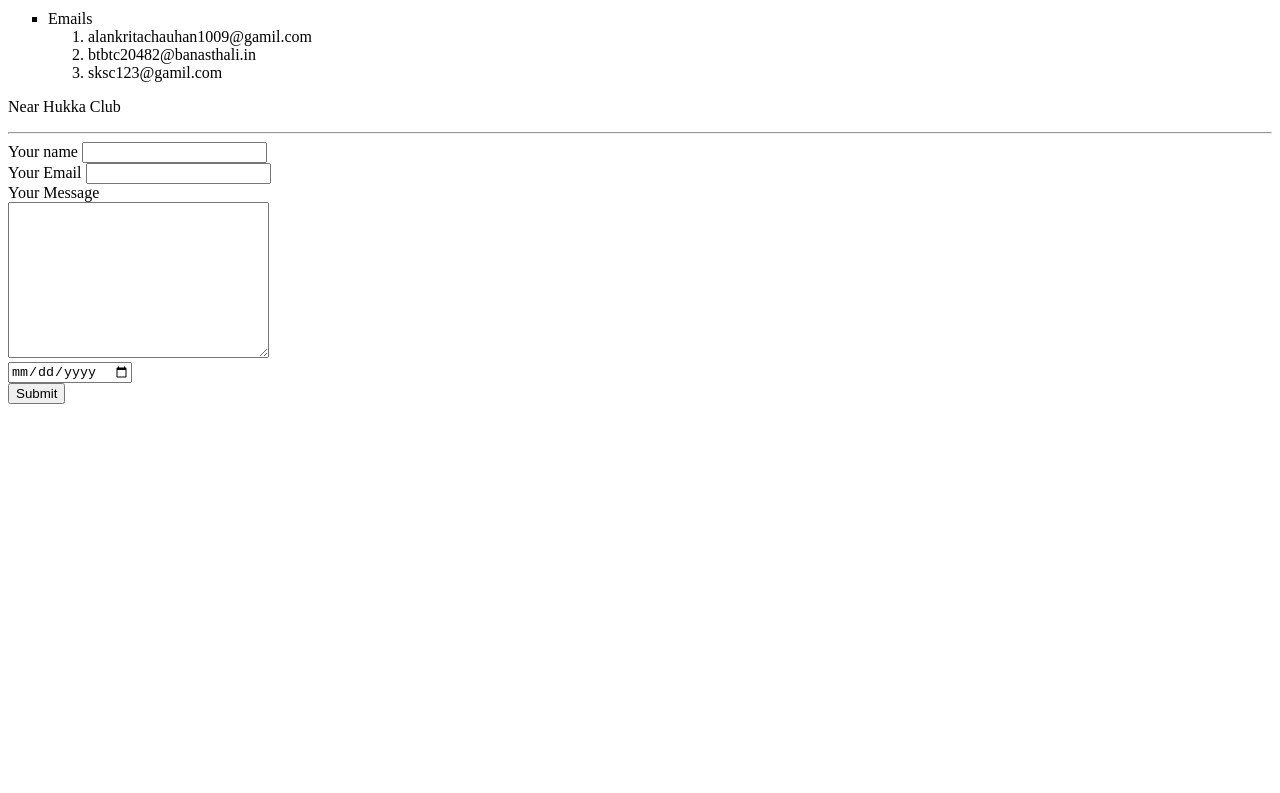
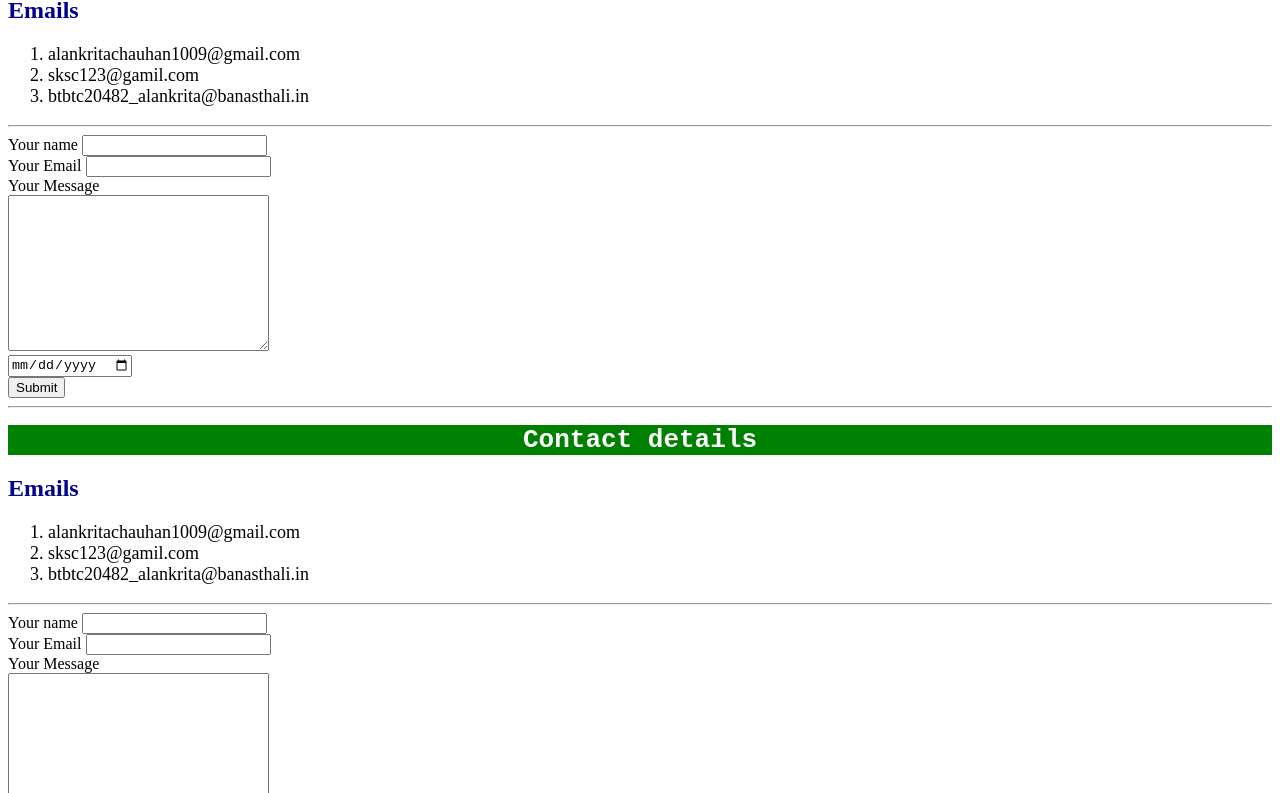
Before and after one commit to AlankritaChauhan/cv, a plain HTML site: page Contact.html in a window 1280 px wide. Shown: the part 70-863 px from the top of the page. Before the commit the page ends 800 px from the top, so only its background shows below. Drawn offline with Linux system fonts and the light colour scheme.

Commit message:
Update Contact.html

```diff
--- a/Contact.html
+++ b/Contact.html
@@ -2,19 +2,42 @@
 <html lang="en" dir="ltr">
   <head>
     <meta charset="utf-8">
-    <title>My Contact details</title>
+    <title>Contact</title>
+    <style media="screen">
+      #design
+      {
+        background-color: green;
+          font-family:monospace;
+          text-align: center;
+          color: white;
+      }
+      .list
+      {
+        font-style:sans-serif;
+        font-size:large;
+
+      }
+      .headings
+      {
+
+        color: darkblue;
+        font-weight: bold;
+      }
+
+    </style>
+
   </head>
   <body>
-    <h1>Contact details</h1>
-    <ul type="square">
-      <li>Emails</li>
-      <ol>
-        <li>alankritachauhan1009@gamil.com</li>
-        <li>btbtc20482@banasthali.in</li>
+    <h1 id="design">Contact details</h1>
+    <div class="">
+      <h2 class="headings">Emails</h2>
+      <ol class="list">
+        <li>alankritachauhan1009@gmail.com</li>
         <li>sksc123@gamil.com</li>
+        <li>btbtc20482_alankrita@banasthali.in</li>
       </ol>
-    </ul>
-    <p>Near Hukka Club</p>
+
+    </div>
     <hr>
     <form  action="index.html" method="post" enctype="text/plain" >
       <label>Your name</label>
@@ -27,5 +50,65 @@
       <input type="submit" name=""><br>
     </form>
 
+    <hr>
+
+
   </body>
 </html>
+<!DOCTYPE html>
+<html lang="en" dir="ltr">
+  <head>
+    <meta charset="utf-8">
+    <title>Contact</title>
+    <style media="screen">
+      #design
+      {
+        background-color: green;
+          font-family:monospace;
+          text-align: center;
+          color: white;
+      }
+      .list
+      {
+        font-style:sans-serif;
+        font-size:large;
+
+      }
+      .headings
+      {
+
+        color: darkblue;
+        font-weight: bold;
+      }
+
+    </style>
+
+  </head>
+  <body>
+    <h1 id="design">Contact details</h1>
+    <div class="">
+      <h2 class="headings">Emails</h2>
+      <ol class="list">
+        <li>alankritachauhan1009@gmail.com</li>
+        <li>sksc123@gamil.com</li>
+        <li>btbtc20482_alankrita@banasthali.in</li>
+      </ol>
+
+    </div>
+    <hr>
+    <form  action="index.html" method="post" enctype="text/plain" >
+      <label>Your name</label>
+      <input type="text" name="name" value=""><br>
+      <lable>Your Email</label>
+      <input type="email" name="" value=""><br>
+       <label>Your Message</label><br>
+       <textarea name="name" rows="10" cols="30"></textarea><br>
+      <input type="date" name="" value=""><br>
+      <input type="submit" name=""><br>
+    </form>
+
+    <hr>
+
+
+  </body>
+</html>
```
